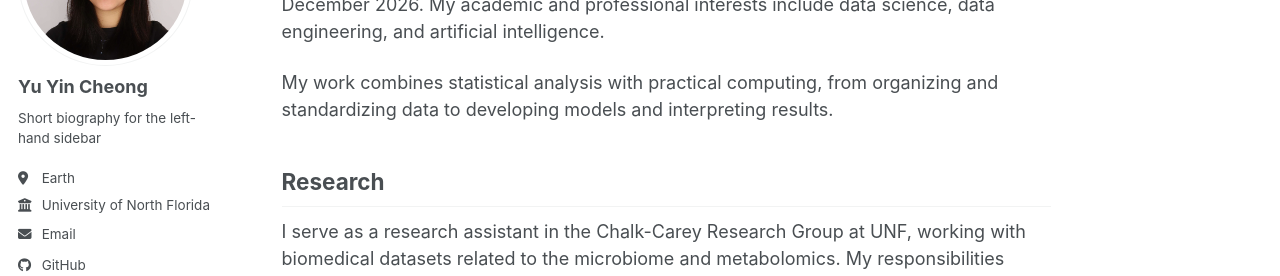
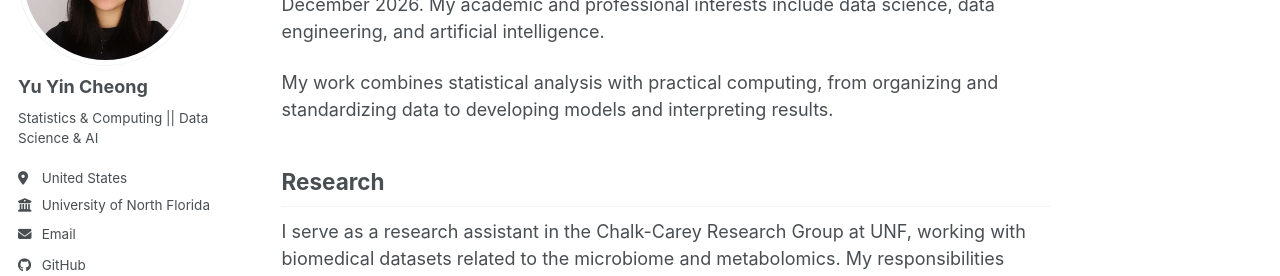
Before and after one commit to YuYinCheong/yuyincheong.github.io, a Jekyll site: the page built from _pages/about.md, in a window 1280 px wide. Shown: the part 206-482 px from the top of the page. Built offline with Jekyll 4.4.1, drawn with Linux system fonts in a browser that asks for light colours; a script bundle is joined from its source files by our own code; a style sheet for code colours, icons or effects is not loaded.

Commit message:
Update _config.yml with personal info

```diff
--- a/_config.yml
+++ b/_config.yml
@@ -26,8 +26,8 @@ author:
   avatar           : "profile.png"
   name             : "Yu Yin Cheong"
   pronouns         : # example: "she/her"
-  bio              : "Short biography for the left-hand sidebar"
-  location         : "Earth"
+  bio              : "Statistics & Computing || Data Science & AI"
+  location         : "United States"
   employer         : "University of North Florida"
   uri              : # URL
   email            : "yy.yuyincheong@gmail.com"
```
